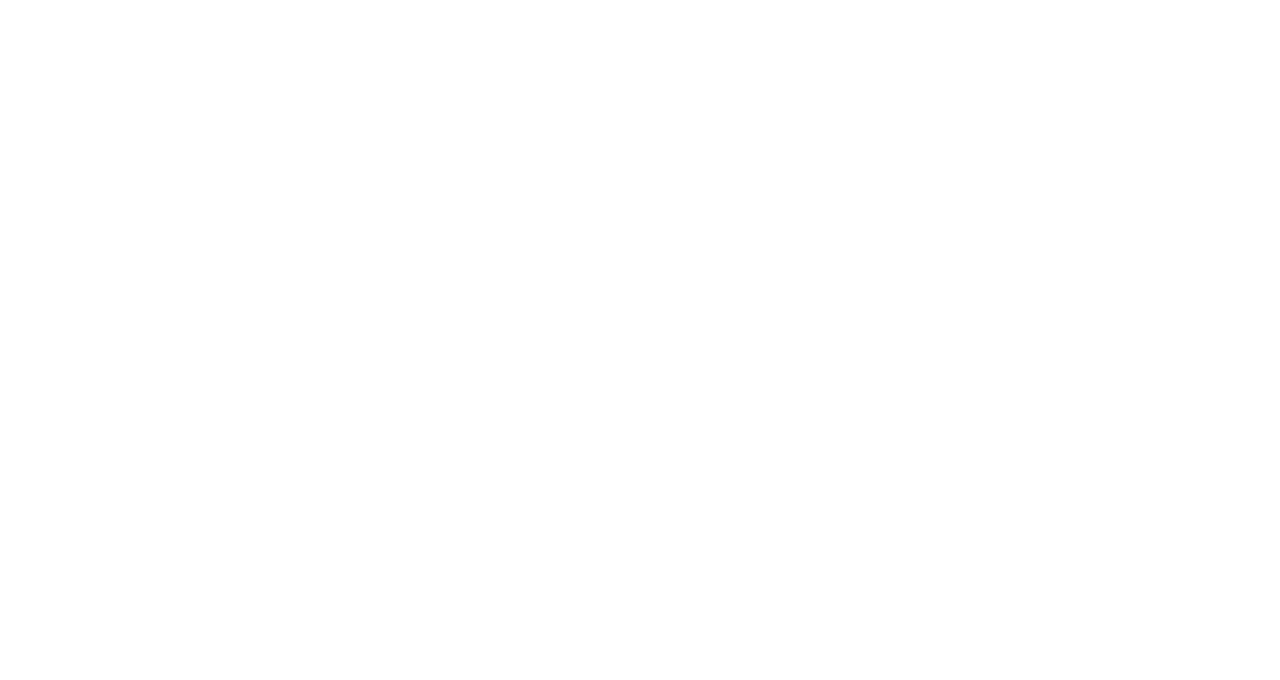
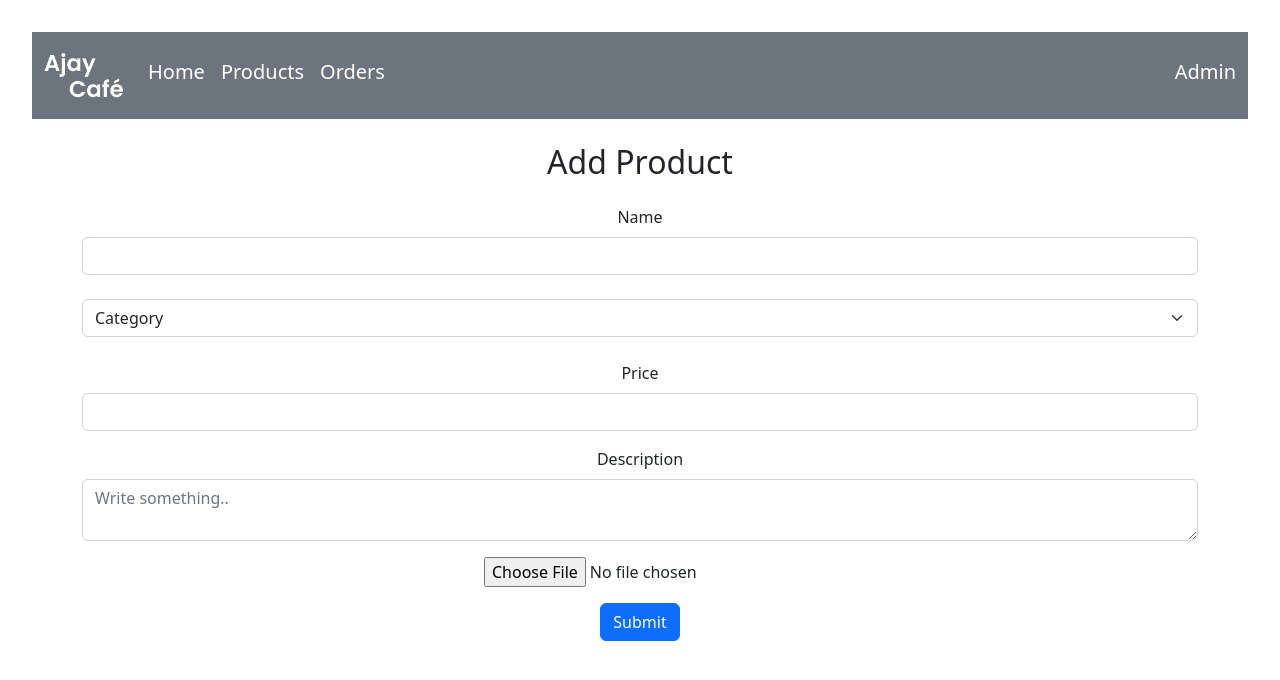
Before and after one commit to anshika9946/E-Canteen, a React (Vite) app: page /productForm in a window 1280 px wide. Before the commit this address had no page. Shown: the top 680 px of the page. Built offline with nearby package versions, Linux system fonts and the light colour scheme.

Commit message:
Add product Form

```diff
--- a/src/App.jsx
+++ b/src/App.jsx
@@ -3,8 +3,10 @@
 import Home from './pages/Home';
 import Orders from './pages/Orders';
 import Products from './pages/Products';
+import ProductForm from './pages/ProductForm';
 
 import './App.css';
+
 
 const App = () => {
 	return (
@@ -14,6 +16,7 @@
 					<Route path='/' exact element={<Home />} />
 					<Route path='/orders' element={<Orders />} />
 					<Route path='/products' element={<Products />} />
+					<Route path='/productForm' element={<ProductForm />} />
 				</Routes>
 			</BrowserRouter>
 		</div>
--- a/src/components/Navbar.jsx
+++ b/src/components/Navbar.jsx
@@ -2,7 +2,7 @@
 const Navbar = () => {
     return (
         <div className='Navbar'>
-            <nav className='navbar navbar-expand-lg bg-warning '>
+            <nav className='navbar navbar-expand-lg bg-secondary '>
                 <div className='container-fluid'>
                     <NavLink to="/" className='navbar-brand'>
                         <img src='\src\images\logo.png' alt='Logo' width='80' height='60' className='d-inline-block align-text-top' />
--- /dev/null
+++ b/src/pages/ProductForm.jsx
@@ -0,0 +1,45 @@
+import Navbar from "../components/Navbar";
+
+const ProductForm = () => {
+    return (
+        <div className='ProductForm'>
+            <Navbar/>
+             <div class="container align-items-center">
+                <h2 class="my-4">Add Product</h2>
+                <form>
+
+                    <div class="mb-3">
+                        <label for="fullname" class="form-label">Name</label>
+                        <input type="text" name="fullname" class="form-control" />
+                    </div>
+                    <div class="input-group my-4">
+                        <select class="form-select" name="category">
+                            <option hidden>Category</option>
+                            <option value="Snacks">Snacks</option>
+                            <option value="Meals">Meals</option>
+                            <option value="Beverages">Beverages</option>
+                            <option value="Others">Others</option>
+                          </select>
+                    </div>
+                    <div class="mb-3">
+                        <label for="contact" class="form-label">Price</label>
+                        <input type="text" name="Price" class="form-control" />
+                    </div>
+                    <div class="mb-3">
+                        <label for="wesite" class="form-label">Description</label>
+                        <textarea class="form-control" name="subject" placeholder="Write something.." ></textarea>
+                    </div>
+                    <div class="mb-3">
+
+                        <input type="file" class="form-control-file" id="exampleFormControlFile1"/>
+                    </div>
+                    <button type="submit" class="btn btn-primary mb-4">
+                        Submit
+                    </button>
+                </form>
+            </div>
+        </div>
+            )
+        }
+
+    export default ProductForm;
```
